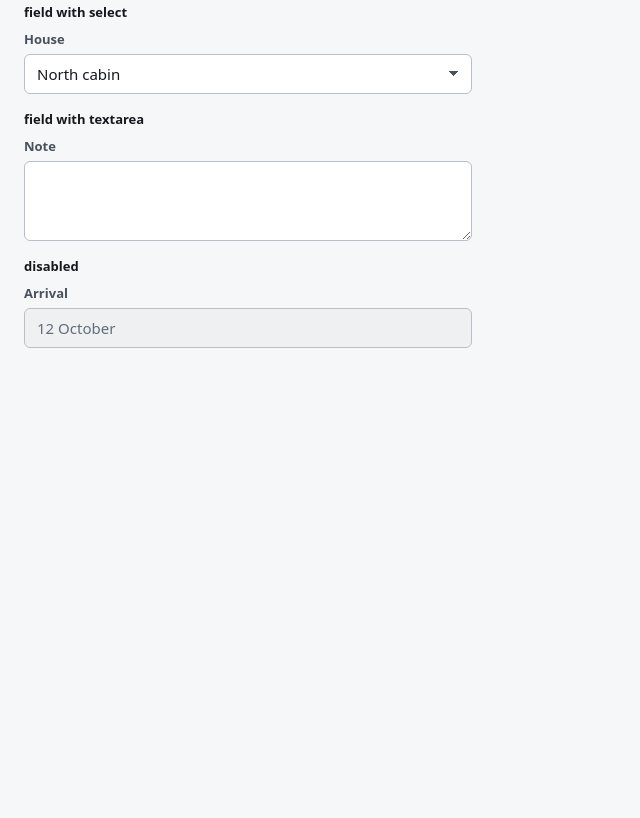
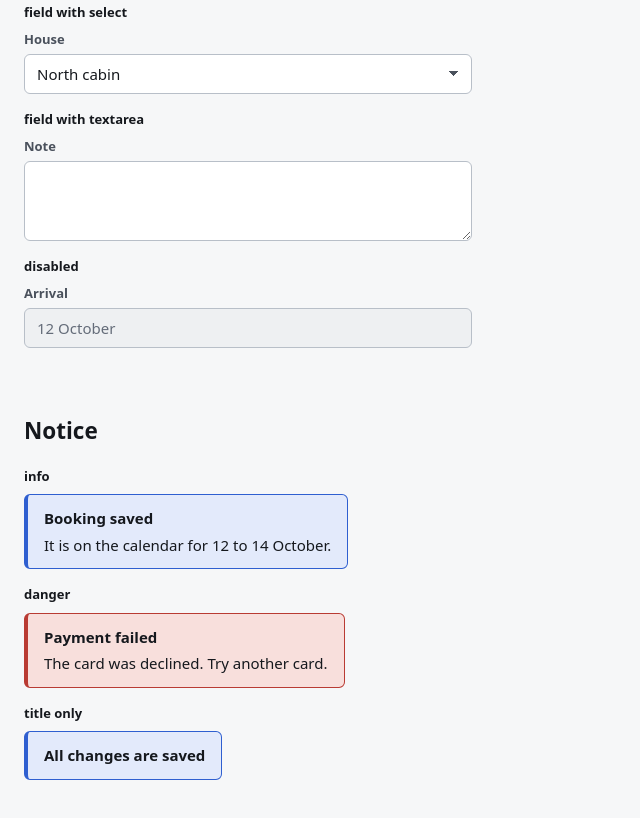
Before and after one commit to AlexeyVanyukevich/zellige-core, a website built with Vite: page playground/index.html in a window 1280 px wide. Shown: the part 1757-2575 px from the top of the page, without its empty margins (0-640 px from the left). Before the commit the page ends 2169 px from the top, so only its background shows below. Built offline with nearby package versions, Linux system fonts and the light colour scheme.

Commit message:
feat(notice): add the notice contract and css

```diff
--- /dev/null
+++ b/contract/notice.html
@@ -0,0 +1,16 @@
+<!-- example: info -->
+<div class="ui-notice" role="status">
+  <p class="ui-notice__title">Booking saved</p>
+  <div class="ui-notice__body"><p>It is on the calendar for 12 to 14 October.</p></div>
+</div>
+
+<!-- example: danger -->
+<div class="ui-notice ui-notice--danger" role="alert">
+  <p class="ui-notice__title">Payment failed</p>
+  <div class="ui-notice__body"><p>The card was declined. Try another card.</p></div>
+</div>
+
+<!-- example: title-only -->
+<div class="ui-notice" role="status">
+  <p class="ui-notice__title">All changes are saved</p>
+</div>
--- /dev/null
+++ b/css/notice.css
@@ -0,0 +1,34 @@
+@layer ui.tokens, ui.base, ui.components;
+
+@layer ui.components {
+  /* The text stays in the body ink: a tone on its own tint does not reach AA in every theme.
+     The tint and the border carry the tone, and the title carries the meaning. */
+  .ui-notice {
+    display: grid;
+    gap: var(--ui-space-1);
+    padding: var(--ui-space-3) var(--ui-space-4);
+    border: 1px solid var(--ui-accent);
+    border-inline-start-width: 4px;
+    border-radius: var(--ui-radius-sm);
+    background: var(--ui-accent-soft);
+    color: var(--ui-ink);
+  }
+
+  .ui-notice--danger {
+    border-color: var(--ui-danger);
+    background: var(--ui-danger-soft);
+  }
+
+  .ui-notice__title {
+    margin: 0;
+    font-weight: 600;
+  }
+
+  .ui-notice__body > :first-child {
+    margin-block-start: 0;
+  }
+
+  .ui-notice__body > :last-child {
+    margin-block-end: 0;
+  }
+}
--- a/ui.css
+++ b/ui.css
@@ -6,3 +6,4 @@
 @import './css/button.css';
 @import './css/field.css';
 @import './css/card.css';
+@import './css/notice.css';
```
Also changed, not shown: tests/ui/__screenshots__/notice-bookings-dark.png (added), tests/ui/__screenshots__/notice-bookings-light.png (added), tests/ui/__screenshots__/notice-console.png (added), tests/ui/__screenshots__/notice-kit-dark.png (added), tests/ui/__screenshots__/notice-kit-light.png (added).
